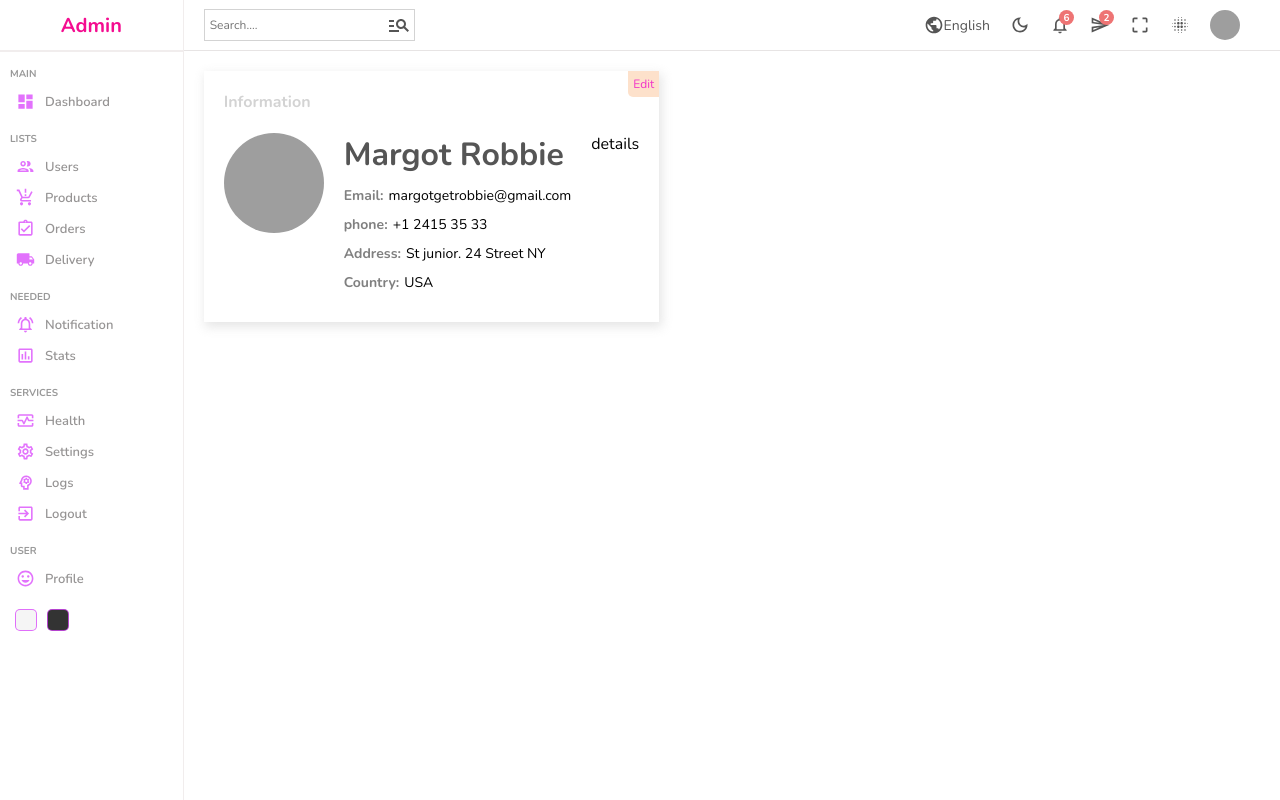
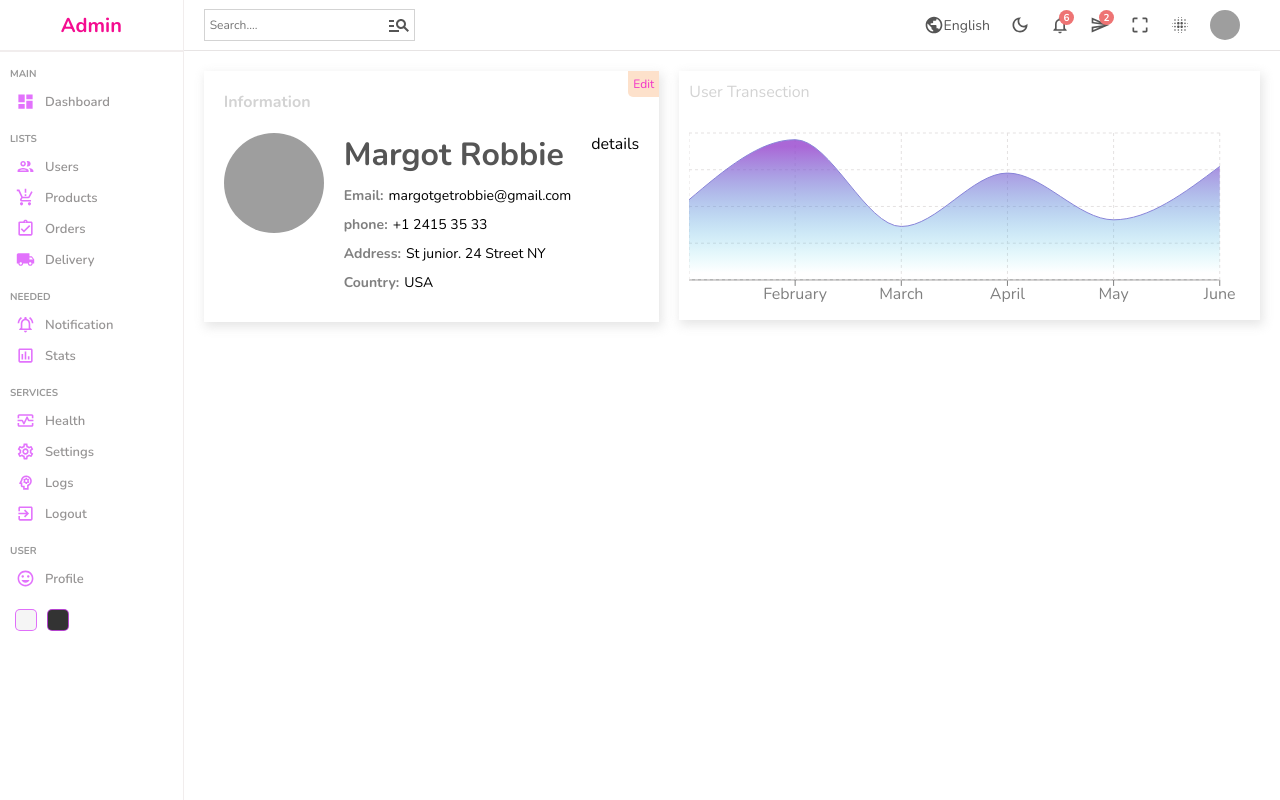
Before and after one commit to ahmedtowsikzap/Dashboared-For-EC, a React (Create React App) app: page /products/1 in a window 1280 px wide. Built offline with nearby package versions, Linux system fonts and the light colour scheme; grey boxes are pictures that could not be loaded.

Commit message:
chart added to single page content

```diff
--- a/src/components/chart/Chart.jsx
+++ b/src/components/chart/Chart.jsx
@@ -1,13 +1,12 @@
+import {
+  Area,
+  AreaChart,
+  CartesianGrid,
+  ResponsiveContainer,
+  Tooltip,
+  XAxis,
+} from "recharts";
 import "./chart.scss";
-import {
-  AreaChart,
-  Area,
-  XAxis,
-  YAxis,
-  CartesianGrid,
-  Tooltip,
-  ResponsiveContainer,
-} from "recharts";
 
 const data = [
   { name: "January", Total: 1200 },
@@ -18,13 +17,12 @@ const data = [
   { name: "June", Total: 1700 },
 ];
 
-const Chart = () => {
+const Chart = ({ aspect, title }) => {
   return (
     <div className="chart">
-      <div className="title">Last 6 months (Revenue)</div>
-      <ResponsiveContainer width="100%" aspect={2 / 1}>
+      <div className="title">{title}</div>
+      <ResponsiveContainer width="100%" aspect={aspect}>
         <AreaChart
-          width={1120}
           height={250}
           data={data}
           margin={{ top: 10, right: 30, left: 0, bottom: 0 }}
--- a/src/pages/home/Home.jsx
+++ b/src/pages/home/Home.jsx
@@ -18,7 +18,7 @@ const Home = () => {
           <Widget type="user" />
         </div>
         <div className="charts">
-          <Chart />
+          <Chart title="Last 5 months (Revenue)" aspect={2 / 1} />
           <Featured />
         </div>
         <div className="listContainer">
--- a/src/pages/single/Single.jsx
+++ b/src/pages/single/Single.jsx
@@ -1,3 +1,4 @@
+import Chart from "../../components/chart/Chart";
 import Navbar from "../../components/navbar/Navbar";
 import Sidebar from "../../components/sidebar/Sidebar";
 import "./single.scss";
@@ -40,7 +41,9 @@ const Single = () => {
               details
             </div>
           </div>
-          <div className="right"></div>
+          <div className="right">
+            <Chart aspect={3 / 1} title="User Transection" />
+          </div>
         </div>
         <div className="bottom"></div>
       </div>
```
